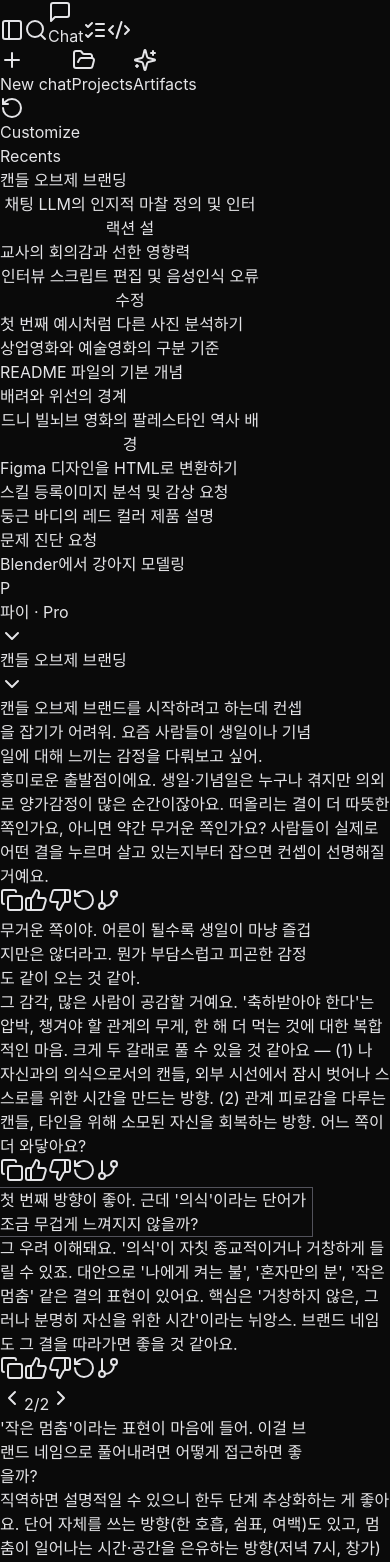
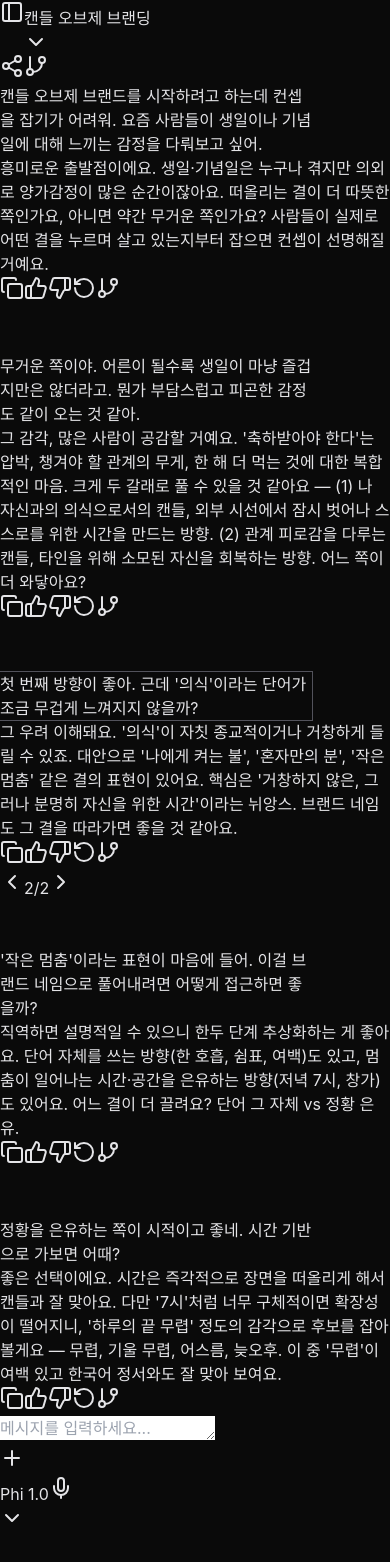
Before and after one commit to yoodong8/branch-chat, a Next.js app: page / in a window 390 px wide. Shown: the top 1562 px of the page. After the commit the page ends 1530 px from the top, so only its background shows below. Built offline with nearby package versions, Linux system fonts and the light colour scheme.

Commit message:
Update page.jsx

```diff
--- a/app/page.jsx
+++ b/app/page.jsx
@@ -216,6 +216,15 @@ export default function App() {
   const [highlightedNodeId, setHighlightedNodeId] = useState(null);
   const [pulsedNodeId, setPulsedNodeId] = useState(null);
   const [treeVisible, setTreeVisible] = useState(true);
+  const [sidebarVisible, setSidebarVisible] = useState(true);
+
+  // Auto-collapse both side panels on narrow viewports (initial only)
+  useEffect(() => {
+    if (typeof window !== "undefined" && window.innerWidth < 768) {
+      setSidebarVisible(false);
+      setTreeVisible(false);
+    }
+  }, []);
 
   const messageRefs = useRef({});
   const chatScrollRef = useRef(null);
@@ -574,17 +583,36 @@ export default function App() {
   // ── Render ──
   return (
     <div className="h-screen w-full flex bg-zinc-950 text-zinc-100 overflow-hidden font-sans">
+      <style>{`
+        ::-webkit-scrollbar { width: 8px; height: 8px; }
+        ::-webkit-scrollbar-track { background: transparent; }
+        ::-webkit-scrollbar-thumb { background: #27272a; border-radius: 4px; }
+        ::-webkit-scrollbar-thumb:hover { background: #3f3f46; }
+        * { scrollbar-width: thin; scrollbar-color: #27272a transparent; }
+      `}</style>
+      {sidebarVisible && (
         <SidebarPanel
           conversations={conversations}
           activeConvId={activeConvId}
           onSelect={setActiveConvId}
           onNewChat={startNewChat}
+          onCollapse={() => setSidebarVisible(false)}
         />
+      )}
 
       {/* Main column */}
       <div className="flex-1 flex flex-col min-w-0 relative">
         {/* Top bar */}
-        <div className="h-14 flex items-center px-6 border-b border-zinc-800/30 shrink-0">
+        <div className="h-14 flex items-center px-4 sm:px-6 border-b border-zinc-800/30 shrink-0 gap-1">
+          {!sidebarVisible && (
+            <button
+              onClick={() => setSidebarVisible(true)}
+              className="w-7 h-7 rounded-md hover:bg-zinc-800/40 flex items-center justify-center text-zinc-400"
+              title="메뉴 열기"
+            >
+              <PanelLeft className="w-4 h-4" />
+            </button>
+          )}
           <button className="flex items-center gap-1.5 text-base text-zinc-200 hover:text-zinc-100 px-2 py-1 rounded-md hover:bg-zinc-800/40">
             <span>{activeConv.title}</span>
             <ChevronDown className="w-3.5 h-3.5 text-zinc-500" />
@@ -616,20 +644,21 @@ export default function App() {
             messages={activeConv.messages}
             getPathTo={getPathTo}
           />
-        ) : (
-          <div
-            ref={chatScrollRef}
-            className="flex-1 overflow-y-auto px-6 lg:px-12 py-8"
-          >
-            <div className="max-w-3xl mx-auto space-y-7">
-              {currentPath.length === 0 && (
-                <div className="text-center text-zinc-500 py-20">
+        ) : currentPath.length === 0 ? (
+          <div className="flex-1 flex items-center justify-center text-center text-zinc-500 px-6">
+            <div>
               <p className="text-lg mb-2">새 대화를 시작해 보세요</p>
               <p className="text-sm">
                 AI 메시지의 분기 아이콘을 누르면 새 갈래로 이어집니다.
               </p>
             </div>
-              )}
+          </div>
+        ) : (
+          <div
+            ref={chatScrollRef}
+            className="flex-1 overflow-y-auto px-6 lg:px-12 pt-8 flex flex-col"
+          >
+            <div className="max-w-3xl mx-auto space-y-7 w-full mt-auto">
               {currentPath.map((id, idx) => {
                 const m = activeConv.messages[id];
                 if (!m) return null;
@@ -641,6 +670,10 @@ export default function App() {
                 const siblingInfo = getSiblingInfo(id);
                 const isHighlighted = id === highlightedNodeId;
                 const isPulsed = id === pulsedNodeId;
+                const prevMsg =
+                  idx > 0 ? activeConv.messages[currentPath[idx - 1]] : null;
+                const extraTop =
+                  m.role === "user" && prevMsg?.role === "assistant";
                 return (
                   <MessageBlock
                     key={id}
@@ -649,6 +682,7 @@ export default function App() {
                     siblingInfo={siblingInfo}
                     isHighlighted={isHighlighted}
                     isPulsed={isPulsed}
+                    extraTop={extraTop}
                     refCallback={(el) => (messageRefs.current[id] = el)}
                     onBranch={() => startBranch(id)}
                     onSwitchBranch={(dir) =>
@@ -660,13 +694,12 @@ export default function App() {
                 );
               })}
               {isLoading && <LoadingIndicator />}
-              <div className="h-32" />
             </div>
           </div>
         )}
 
         {/* Composer */}
-        <div className="px-6 lg:px-12 pb-6 pt-2 shrink-0">
+        <div className="px-6 lg:px-12 pb-6 pt-5 shrink-0">
           <div className="max-w-3xl mx-auto">
             {pendingBranchFromId && (
               <div className="flex items-center gap-2 mb-2 text-xs px-3 py-2 bg-amber-500/10 text-amber-200 rounded-lg border border-amber-500/30">
@@ -719,7 +752,7 @@ export default function App() {
 // ============================================================
 //   Sidebar
 // ============================================================
-function SidebarPanel({ conversations, activeConvId, onSelect, onNewChat }) {
+function SidebarPanel({ conversations, activeConvId, onSelect, onNewChat, onCollapse }) {
   const recentTitles = useMemo(() => {
     const dynamicTitles = conversations.map((c) => c.title);
     const merged = [...dynamicTitles];
@@ -736,7 +769,11 @@ function SidebarPanel({ conversations, activeConvId, onSelect, onNewChat }) {
     >
       {/* Tab pill (Chat / list / code) with panel + search on the left */}
       <div className="px-3 pt-4 flex items-center gap-1">
-        <button className="w-9 h-9 rounded-lg hover:bg-zinc-800/40 flex items-center justify-center text-zinc-500">
+        <button
+          onClick={onCollapse}
+          className="w-9 h-9 rounded-lg hover:bg-zinc-800/40 flex items-center justify-center text-zinc-500"
+          title="메뉴 닫기"
+        >
           <PanelLeft className="w-4 h-4" />
         </button>
         <button className="w-9 h-9 rounded-lg hover:bg-zinc-800/40 flex items-center justify-center text-zinc-500">
@@ -824,6 +861,7 @@ function MessageBlock({
   siblingInfo,
   isHighlighted,
   isPulsed,
+  extraTop,
   refCallback,
   onBranch,
   onSwitchBranch,
@@ -845,6 +883,7 @@ function MessageBlock({
         className={`flex justify-end transition-opacity duration-300 ${
           dimmed ? "opacity-25" : ""
         }`}
+        style={extraTop ? { marginTop: "48px" } : undefined}
       >
         <div
           className="px-4 py-3 rounded-2xl bg-zinc-800/80 text-zinc-100 whitespace-pre-wrap break-words text-base leading-relaxed"
@@ -1014,8 +1053,8 @@ function TreePanel({
   if (allNodes.length === 0) {
     return (
       <div
-        className="shrink-0 bg-zinc-950 border-l border-zinc-800/40 flex flex-col"
-        style={{ width: "280px" }}
+        className="shrink-0 bg-zinc-950 flex flex-col"
+        style={{ width: "260px" }}
       >
         <TreeHeader
           compareMode={compareMode}
@@ -1023,7 +1062,7 @@ function TreePanel({
           compareCount={compareNodes.length}
           onHide={onHide}
         />
-        <div className="flex-1 flex items-center justify-center text-xs text-zinc-600 px-6 text-center">
+        <div className="flex-1 flex items-center justify-center pb-32 text-xs text-zinc-600 px-6 text-center border-l border-zinc-800/40">
           대화를 시작하면 여기에 갈래가 그려져요.
         </div>
       </div>
@@ -1034,10 +1073,10 @@ function TreePanel({
   const rows =
     Math.max(0, ...Object.values(layout).map((p) => p.depth)) + 1;
 
-  const COL_W = 36;
-  const ROW_H = 36;
-  const PAD_X = 28;
-  const PAD_Y = 26;
+  const COL_W = 48;
+  const ROW_H = 48;
+  const PAD_X = 36;
+  const PAD_Y = 34;
 
   const width = Math.max(180, PAD_X * 2 + (cols - 1) * COL_W);
   const height = Math.max(120, PAD_Y * 2 + (rows - 1) * ROW_H);
@@ -1064,8 +1103,8 @@ function TreePanel({
 
   return (
     <div
-      className="shrink-0 bg-zinc-950 border-l border-zinc-800/40 flex flex-col"
-      style={{ width: "280px" }}
+      className="shrink-0 bg-zinc-950 flex flex-col"
+      style={{ width: "260px" }}
     >
       <TreeHeader
         compareMode={compareMode}
@@ -1074,7 +1113,7 @@ function TreePanel({
         onHide={onHide}
       />
 
-      <div className="flex-1 overflow-auto p-3 relative">
+      <div className="flex-1 overflow-auto p-3 relative border-l border-zinc-800/40">
         <svg
           width={width}
           height={height}
@@ -1142,15 +1181,15 @@ function TreePanel({
 
             const r =
               isHighlight || isHover || isCompareSel || isBranchSrc
-                ? 6.5
-                : 4;
+                ? 9
+                : 6;
 
             return (
               <g key={`n-${m.id}`}>
                 <circle
                   cx={p.x}
                   cy={p.y}
-                  r={12}
+                  r={16}
                   fill="transparent"
                   className="cursor-pointer"
                   onMouseEnter={() => onHoverNode(m.id)}
@@ -1230,7 +1269,7 @@ function TreeHeader({ compareMode, onToggleCompare, compareCount, onHide }) {
           <GitBranch className="w-4 h-4" />
         </button>
       </div>
-      <div className="px-3 pt-3 pb-2 shrink-0">
+      <div className="px-3 pt-3 pb-2 shrink-0 border-l border-zinc-800/40">
         <button
           onClick={onToggleCompare}
           className={`w-full flex items-center justify-between px-3 py-2 rounded-lg border text-xs transition ${
```
Lines whose indentation alone changed are shown as unchanged.
